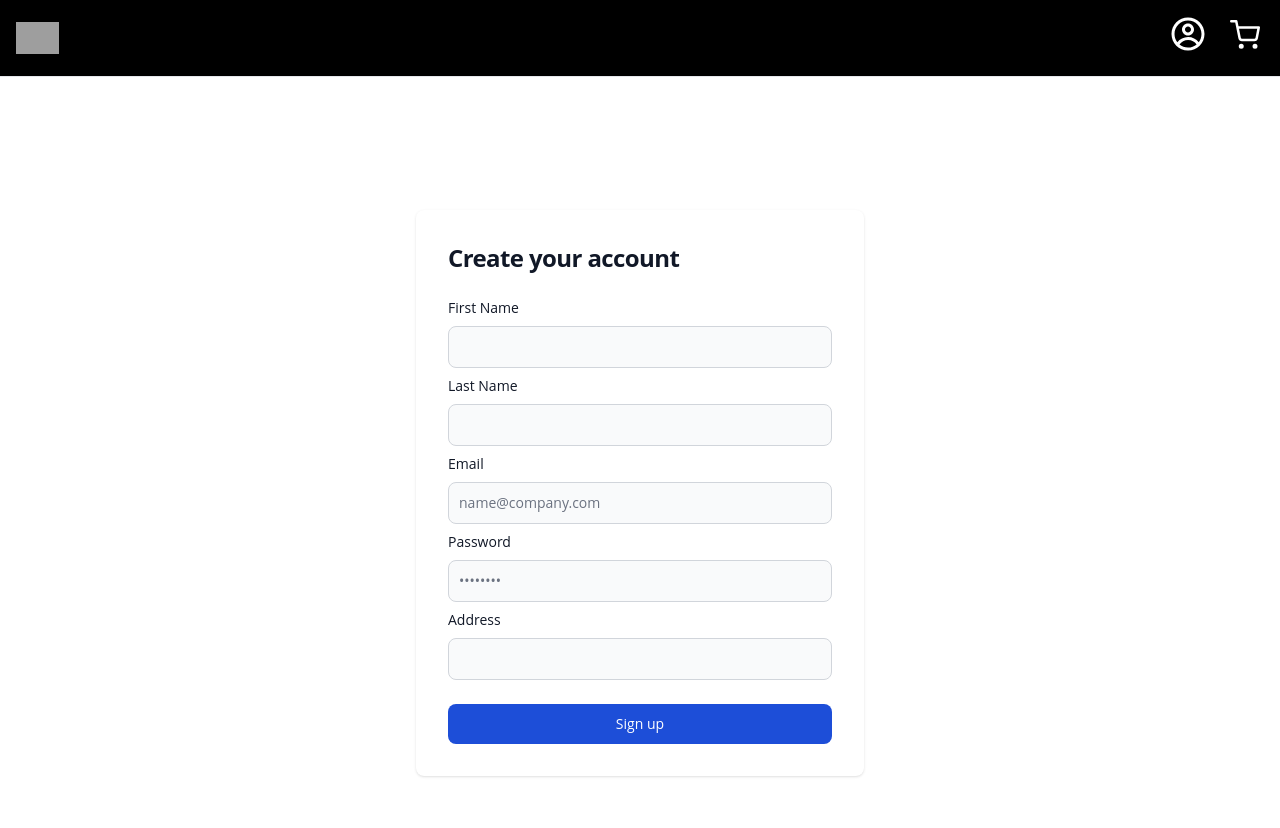
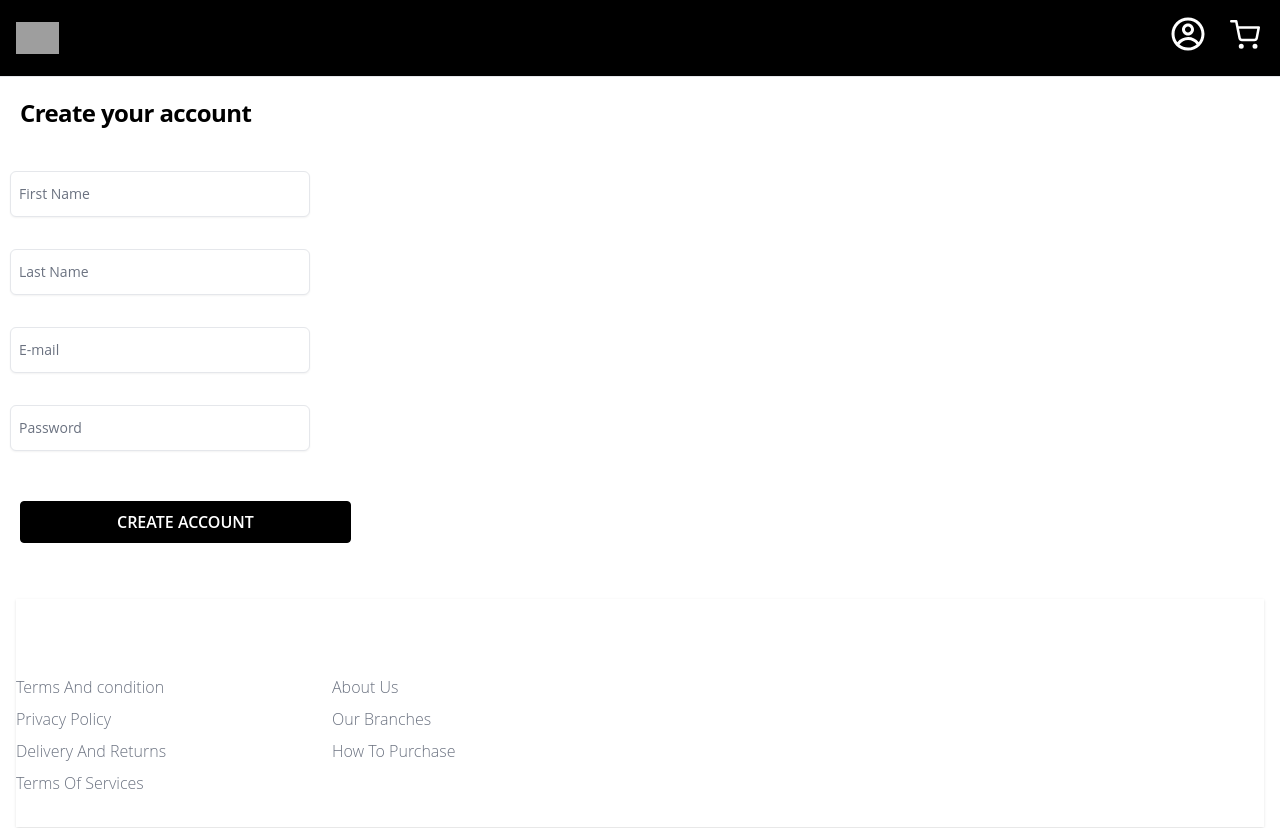
Before and after one commit to ziadz99/Ecommerce, a React (Create React App) app: page /SignUp in a window 1280 px wide. Shown: the top 828 px of the page. Built offline with nearby package versions, Linux system fonts and the light colour scheme; no server answers; the database is empty; grey boxes are pictures that could not be loaded.

Commit message:
Adding skeleton loader and fixing SignUp page and adjusting slider in lading page

```diff
--- a/package.json
+++ b/package.json
@@ -25,6 +25,7 @@
     "react-dom": "^18.2.0",
     "react-dropdown": "^1.11.0",
     "react-icons": "^4.10.1",
+    "react-loading-skeleton": "^3.4.0",
     "react-redux": "^8.1.2",
     "react-router-dom": "^6.15.0",
     "react-scripts": "5.0.1",
--- a/src/components/Footer.js
+++ b/src/components/Footer.js
@@ -2,10 +2,10 @@ import React from "react";
 
 export const Footer = () => {
   return (
-    <footer className="bg-white shadow dark:bg-gray-900 m-4">
-      <div className="w-full max-w-screen-xl mx-auto p-4 md:py-8">
-        <div className="grid grid-cols-4">
-          <div>
+    <footer className="bg-white shadow dark:bg-gray-900 m-4 bottom-0">
+      <div className="max-w-screen-xl mx-auto md:py-8">
+        <div className="grid grid-cols-1 sm:grid-cols-2 md:grid-cols-3 lg:grid-cols-4 gap-4">
+          <div className="justify-start">
             <h2 className="text-white relative m-auto uppercase font-bold">
               Customer Services
             </h2>
--- a/src/components/Login.js
+++ b/src/components/Login.js
@@ -102,7 +102,11 @@ function Login() {
                       Forgot your Password?
                     </Link>
                   </div>
-                  <Link class="bg-black hover:bg-white text-white font-semibold hover:text-black py-2 px-24 border border-black hover:border-black rounded">
+                  <Link
+                    to="/SignUp"
+                    // onClick={setMenuOpen(false)}
+                    className="bg-black hover:bg-white text-white font-semibold hover:text-black py-2 px-24 border border-black hover:border-black rounded"
+                  >
                     CREATE ACCOUNT
                   </Link>
                 </div>
--- a/src/components/SignUp.js
+++ b/src/components/SignUp.js
@@ -1,5 +1,9 @@
 import { useState } from "react";
 import { supabase } from "./Client";
+import { Footer } from "./Footer";
+import * as Yup from "yup";
+import { Formik, Form, Field, ErrorMessage } from "formik";
+import FormTextField from "./FormTextField";
 
 function SignUp() {
   const [formData, setFormData] = useState({
@@ -7,7 +11,22 @@ function SignUp() {
     lname: "",
     email: "",
     password: "",
-    address: "",
+  });
+
+  const validationSchema = Yup.object().shape({
+    fname: Yup.string()
+      .min(2, "Too Short!")
+      .max(50, "Too Long!")
+      .required("Enter your First name"),
+    lname: Yup.string()
+      .min(2, "Too Short!")
+      .max(50, "Too Long!")
+      .required("Enter your Last name"),
+    email: Yup.string().required("Enter your E-mail"),
+    password: Yup.string()
+      .required("No password provided.")
+      .min(8, "Password is too short - should be 8 chars minimum.")
+      .matches(/[a-zA-Z]/, "Password can only contain Latin letters."),
   });
 
   async function handleSubmit(event) {
@@ -20,7 +39,6 @@ function SignUp() {
           data: {
             fname: formData.fname,
             lname: formData.lname,
-            address: formData.address,
           },
         },
       });
@@ -33,95 +51,87 @@ function SignUp() {
     }
   }
 
-  function handleChange(event) {
-    setFormData((prevFormData) => {
-      return {
-        ...prevFormData,
-        [event.target.name]: event.target.value,
-      };
-    });
+  const validate = (
+    values,
+    props /* only available when using withFormik */
+  ) => {
+    const errors = {};
+
+    if (!values.email) {
+      errors.email = "Required";
+    } else if (
+      !/^[A-Z0-9._%+-]+@[A-Z0-9.-]+\.[A-Z]{2,4}$/i.test(values.email)
+    ) {
+      errors.email = "Invalid email address";
     }
 
+    //...
+
+    return errors;
+  };
+
   return (
-    <section>
-      <div className="flex flex-col items-center justify-center px-6 py-8 mx-auto md:h-screen lg:py-0 mt-4">
-        <div className="w-full bg-white rounded-lg shadow dark:border md:mt-0 sm:max-w-md xl:p-0 dark:bg-gray-800 dark:border-gray-700">
-          <div className="p-6 space-y-4 md:space-y-6 sm:p-8">
-            <h1 className="text-xl font-bold leading-tight tracking-tight text-gray-900 md:text-2xl dark:text-white">
+    <>
+      <div>
+        <Formik
+          initialValues={{
+            fname: "",
+            lname: "",
+            email: "",
+            address: "",
+          }}
+          validationSchema={validationSchema}
+          onSubmit={(values, { setSubmitting }) => {
+            setTimeout(() => {
+              alert(JSON.stringify(values, null, 2));
+              setSubmitting(false);
+            }, 400);
+          }}
+        >
+          {({ isSubmitting, values, setFieldValue, errors, touched }) => (
+            <Form onSubmit={handleSubmit}>
+              <h1 className="text-xl font-bold leading-tight tracking-tight md:text-2xl text-black mb-5 mt-5 ml-5">
                 Create your account
               </h1>
-            <form onSubmit={handleSubmit} className="space-y-4 md:space-y-6">
-              <div>
-                <div>
-                  <label className="block mb-2 text-sm font-medium text-gray-900 dark:text-white">
-                    First Name
-                  </label>
-                  <input
+              <FormTextField
+                type="fname"
                 name="fname"
-                    onChange={handleChange}
-                    className="bg-gray-50 border border-gray-300 text-gray-900 sm:text-sm rounded-lg focus:ring-primary-600 focus:border-primary-600 block w-full p-2.5 dark:bg-gray-700 dark:border-gray-600 dark:placeholder-gray-400 dark:text-white"
-                    required=""
-                  ></input>
-                </div>
-                <div>
-                  <label className="block mb-2 text-sm font-medium text-gray-900 dark:text-white mt-2">
-                    Last Name
-                  </label>
-                  <input
+                placeholder="First Name"
+                styling="text-sm sm:text-base rounded-lg focus:ring-primary-600 focus:border-primary-600 block w-full sm:w-1/2 lg:w-1/4 p-2.5 text-black"
+              />
+              <FormTextField
+                type="lname"
                 name="lname"
-                    onChange={handleChange}
-                    className="bg-gray-50 border border-gray-300 text-gray-900 sm:text-sm rounded-lg focus:ring-primary-600 focus:border-primary-600 block w-full p-2.5 dark:bg-gray-700 dark:border-gray-600 dark:placeholder-gray-400 dark:text-white"
-                    required=""
-                  ></input>
-                </div>
-                <div>
-                  <label className="block mb-2 text-sm font-medium text-gray-900 dark:text-white mt-2">
-                    Email
-                  </label>
-                  <input
+                placeholder="Last Name"
+                styling="text-sm sm:text-base rounded-lg focus:ring-primary-600 focus:border-primary-600 block w-full sm:w-1/2 lg:w-1/4 p-2.5 text-black"
+              />
+
+              <FormTextField
+                type="email"
                 name="email"
-                    type="email"
-                    onChange={handleChange}
-                    className="bg-gray-50 border border-gray-300 text-gray-900 sm:text-sm rounded-lg focus:ring-primary-600 focus:border-primary-600 block w-full p-2.5 dark:bg-gray-700 dark:border-gray-600 dark:placeholder-gray-400 dark:text-white"
-                    placeholder="name@company.com"
-                    required=""
-                  ></input>
-                </div>
-                <div>
-                  <label className="block mb-2 text-sm font-medium text-gray-900 dark:text-white mt-2">
-                    Password
-                  </label>
-                  <input
-                    onChange={handleChange}
+                placeholder="E-mail"
+                validate={validate}
+                styling="text-sm sm:text-base rounded-lg focus:ring-primary-600 focus:border-primary-600 block w-full sm:w-1/2 lg:w-1/4 p-2.5 text-black"
+              />
+
+              <FormTextField
                 type="password"
-                    placeholder="••••••••"
-                    name="password"
-                    className="bg-gray-50 border border-gray-300 text-gray-900 sm:text-sm rounded-lg focus:ring-primary-600 focus:border-primary-600 block w-full p-2.5 dark:bg-gray-700 dark:border-gray-600 dark:placeholder-gray-400 dark:text-white"
-                    required=""
-                  ></input>
-                </div>
-                <div>
-                  <label className="block mb-2 text-sm font-medium text-gray-900 dark:text-white mt-2">
-                    Address
-                  </label>
-                  <input
-                    onChange={handleChange}
-                    name="address"
-                    className="bg-gray-50 border border-gray-300 text-gray-900 sm:text-sm rounded-lg focus:ring-primary-600 focus:border-primary-600 block w-full p-2.5 dark:bg-gray-700 dark:border-gray-600 dark:placeholder-gray-400 dark:text-white"
-                    required=""
-                  ></input>
-                </div>
-                <div>
-                  <button className="w-full text-white bg-blue-700 focus:ring-4 focus:outline-none focus:ring-primary-300 font-medium rounded-lg text-sm px-5 py-2.5 text-center dark:bg-primary-600 dark:hover:bg-primary-700 dark:focus:ring-primary-800 mt-6">
-                    Sign up
+                name="psw"
+                placeholder="Password"
+                styling="text-sm sm:text-base rounded-lg focus:ring-primary-600 focus:border-primary-600 block w-full sm:w-1/2 lg:w-1/4 p-2.5 text-black"
+              />
+            </Form>
+          )}
+        </Formik>
+        <button
+          onClick={handleSubmit}
+          className=" mt-10 bg-black hover:bg-white text-white font-semibold hover:text-black py-2 px-24 border border-black hover:border-black rounded mb-10 ml-5"
+        >
+          CREATE ACCOUNT
         </button>
       </div>
-              </div>
-            </form>
-          </div>
-        </div>
-      </div>
-    </section>
+      <Footer />
+    </>
   );
 }
 
--- a/src/components/ViewAsButton.js
+++ b/src/components/ViewAsButton.js
@@ -1,11 +1,6 @@
 import React from "react";
 
-export default function ViewAsButton({
-  oneCols,
-  twoCols,
-  threeCols,
-  fourCols,
-}) {
+export default function ViewAsButton({ oneCols, twoCols, threeCols }) {
   return (
     <div className="flex space-x-4">
       <span className="mr-3 mt-3 text-lg font-medium">View As</span>
@@ -21,12 +16,6 @@ export default function ViewAsButton({
       >
         3
       </button>
-      <button
-        className="bg-white border border-black text-black px-4 py-2 rounded"
-        onClick={fourCols}
-      >
-        4
-      </button>
     </div>
   );
 }
--- a/src/craousel.css
+++ b/src/craousel.css
@@ -85,16 +85,19 @@
   border: 0.125rem solid #00a4aa;
 }
 
+/* Style the Swiper container */
 .myswiper {
   width: 100%;
-  padding-top: 3.125rem;
+  height: 600px; /* Increase the height as desired */
+  /* padding-top: 3.125rem; */
 }
 
+/* Style the individual slides */
 .myswiper-slider {
-  width: 30rem;
-  height: 28.175rem;
-  background-size: "cover";
-  background-position: "center";
+  width: 100%;
+  height: auto;
+  background-size: cover; /* Remove quotes around "cover" */
+  background-position: center; /* Remove quotes around "center" */
 }
 
 .myswiper-slider div {
```
Also changed, not shown: src/components/Products.js (+15 -15 lines), src/components/Slideshow.js (+4 -4 lines), src/components/SquareLoadingSkeleton .js (added, +32 -0 lines), 1 other file (tests, documents, lock files or other folders). Lines whose indentation alone changed are shown as unchanged.
